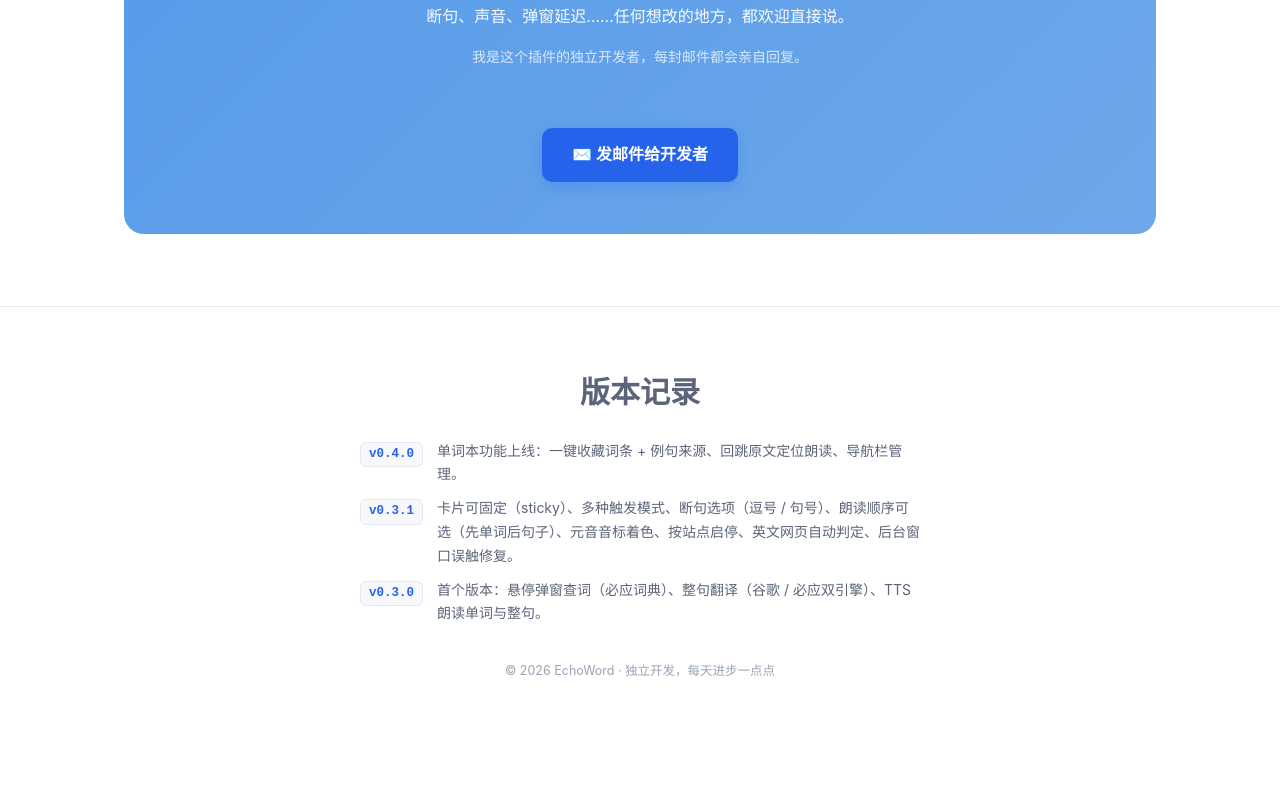
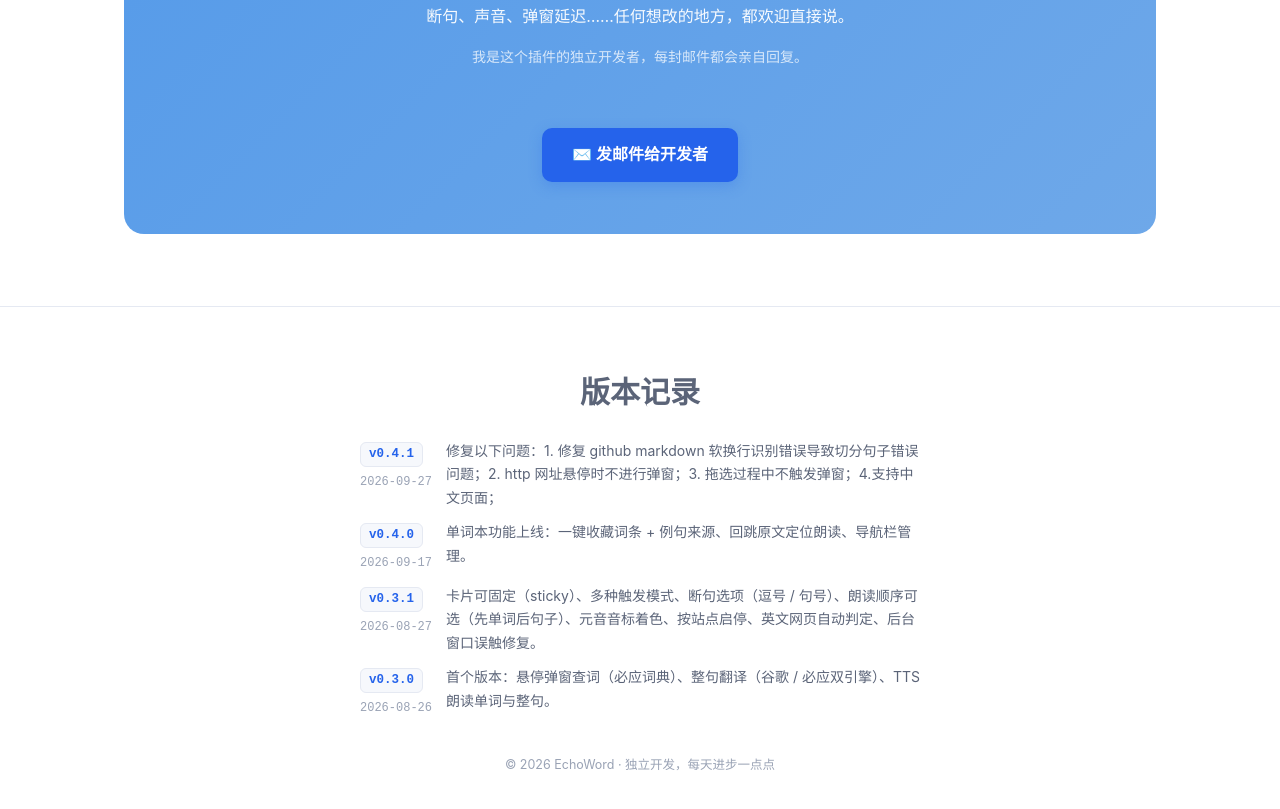
Before and after one commit to pluone/EchoWord, a website: page landing/index.html in a window 1280 px wide. Shown: the part 3216-4025 px from the top of the page. Before the commit the page ends 3953 px from the top, so only its background shows below. Drawn offline with Linux system fonts and the light colour scheme.

Commit message:
chore: update landing page

```diff
--- a/landing/index.html
+++ b/landing/index.html
@@ -146,11 +146,13 @@
   .versions h2 { font-size: clamp(22px, 3vw, 30px); text-align: center; }
   .versions ul { max-width: 560px; margin: 16px auto 0; list-style: none; }
   .versions li { display: flex; gap: 14px; padding: 5px 0; }
+  .ver-meta { flex: none; display: flex; flex-direction: column; align-items: flex-start; gap: 5px; margin-top: 3px; }
   .ver-tag {
-    flex: none; font-family: ui-monospace, monospace; font-size: 12.5px; font-weight: 600;
+    font-family: ui-monospace, monospace; font-size: 12.5px; font-weight: 600;
     background: var(--bg-soft); border: 1px solid var(--line); border-radius: 6px; padding: 1px 8px;
-    color: var(--accent); height: fit-content; margin-top: 3px;
+    color: var(--accent);
   }
+  .ver-date { font-family: ui-monospace, monospace; font-size: 12px; color: #9aa3b5; }
   .copyright { margin-top: 30px; text-align: center; font-size: 12.5px; color: #9aa3b5; }
 
   @media (max-width: 760px) {
@@ -318,9 +320,10 @@
     <div class="versions">
       <h2>版本记录</h2>
       <ul>
-        <li><span class="ver-tag">v0.4.0</span><span>单词本功能上线：一键收藏词条 + 例句来源、回跳原文定位朗读、导航栏管理。</span></li>
-        <li><span class="ver-tag">v0.3.1</span><span>卡片可固定（sticky）、多种触发模式、断句选项（逗号 / 句号）、朗读顺序可选（先单词后句子）、元音音标着色、按站点启停、英文网页自动判定、后台窗口误触修复。</span></li>
-        <li><span class="ver-tag">v0.3.0</span><span>首个版本：悬停弹窗查词（必应词典）、整句翻译（谷歌 / 必应双引擎）、TTS 朗读单词与整句。</span></li>
+        <li><span class="ver-meta"><span class="ver-tag">v0.4.1</span><span class="ver-date">2026-09-27</span></span><span>修复以下问题：1. 修复 github markdown 软换行识别错误导致切分句子错误问题；2. http 网址悬停时不进行弹窗；3. 拖选过程中不触发弹窗；4.支持中文页面；</span></li>
+        <li><span class="ver-meta"><span class="ver-tag">v0.4.0</span><span class="ver-date">2026-09-17</span></span><span>单词本功能上线：一键收藏词条 + 例句来源、回跳原文定位朗读、导航栏管理。</span></li>
+        <li><span class="ver-meta"><span class="ver-tag">v0.3.1</span><span class="ver-date">2026-08-27</span></span><span>卡片可固定（sticky）、多种触发模式、断句选项（逗号 / 句号）、朗读顺序可选（先单词后句子）、元音音标着色、按站点启停、英文网页自动判定、后台窗口误触修复。</span></li>
+        <li><span class="ver-meta"><span class="ver-tag">v0.3.0</span><span class="ver-date">2026-08-26</span></span><span>首个版本：悬停弹窗查词（必应词典）、整句翻译（谷歌 / 必应双引擎）、TTS 朗读单词与整句。</span></li>
       </ul>
     </div>
 
```
